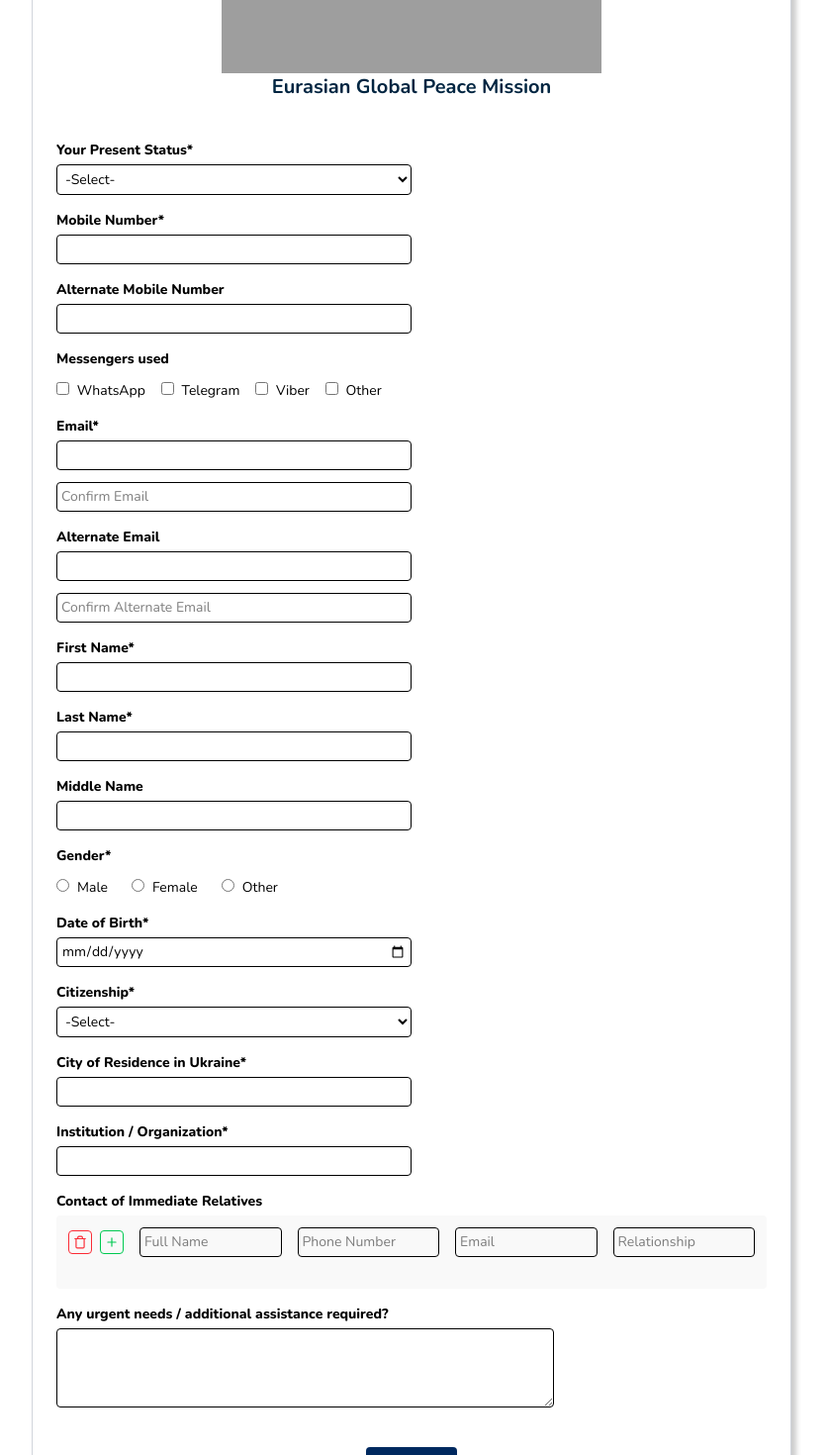
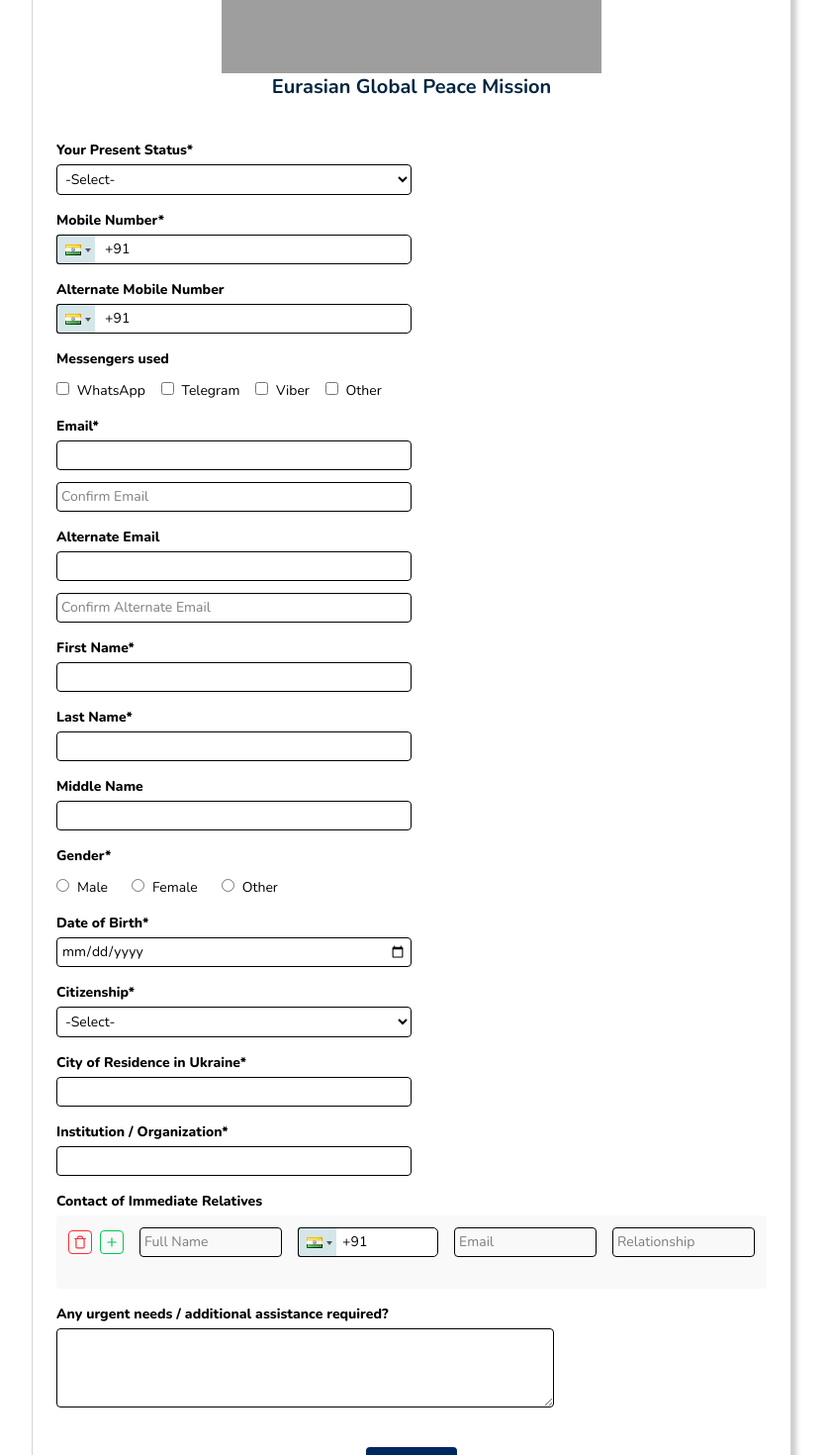
Before and after one commit to gaurav-pndy/egpm, a React (Vite) app: page /resettlement in a window 1280 px wide. Shown: the part 867-2337 px from the top of the page at 99% size, without its empty margins (224-1062 px from the left). Built offline with nearby package versions, Linux system fonts and the light colour scheme; grey boxes are pictures that could not be loaded.

Commit message:
added country codes

```diff
--- a/package.json
+++ b/package.json
@@ -15,6 +15,7 @@
     "react": "^19.0.0",
     "react-dom": "^19.0.0",
     "react-hook-form": "^7.54.2",
+    "react-phone-input-2": "^2.15.1",
     "react-router": "^7.4.0",
     "react-router-dom": "^7.4.0",
     "tailwindcss": "^4.0.15"
--- a/src/pages/Resettlement.jsx
+++ b/src/pages/Resettlement.jsx
@@ -2,6 +2,8 @@
 import { useForm, useFieldArray, Controller } from "react-hook-form";
 import { Plus, Trash } from "lucide-react";
 import countries from "../utils/countries";
+import PhoneInput from "react-phone-input-2";
+import "react-phone-input-2/lib/style.css";
 
 const Resettlement = () => {
   const {
@@ -100,10 +102,20 @@
 
           <div className="flex flex-col gap-1">
             <label className="font-[800]">Mobile Number*</label>
-            <input
+            {/* <input
               type="tel"
               {...register("mobile", { required: "Mobile number required" })}
               className="border p-1 md:w-1/2 rounded"
+            /> */}
+            <PhoneInput
+              country={"in"}
+              type="tel"
+              {...register("mobile", { required: "Mobile number required" })}
+              inputClass="border !border-black !text-sm !h-fit !py-1 md:!w-1/2 rounded"
+              buttonClass="!bg-[#d5e6e9]  !border-black !border-r-0"
+              dropdownClass="!bg-white !text-black !shadow-lg"
+              containerClass=""
+              enableSearch
             />
             {errors.mobile && (
               <span className="text-red-600 font-semibold text-xs mt-1">
@@ -114,10 +126,15 @@
 
           <div className="flex flex-col gap-1">
             <label className="font-[800]">Alternate Mobile Number</label>
-            <input
+            <PhoneInput
+              country={"in"}
               type="tel"
               {...register("altMobile")}
-              className="border p-1 md:w-1/2 rounded"
+              inputClass="border !border-black !text-sm !h-fit !py-1 md:!w-1/2 rounded"
+              buttonClass="!bg-[#d5e6e9]  !border-black !border-r-0"
+              dropdownClass="!bg-white !text-black !shadow-lg"
+              containerClass=""
+              enableSearch
             />
           </div>
 
@@ -342,14 +359,21 @@
                     })}
                     className="border p-1 w-full md:w-1/4 rounded"
                   />
-                  <input
-                    type="tel"
-                    placeholder="Phone Number"
-                    {...register(`relatives.${index}.phone`, {
-                      required: "Required",
-                    })}
-                    className="border p-1 w-full md:w-1/4 rounded"
-                  />
+
+                  <div className="w-full md:w-1/4">
+                    <PhoneInput
+                      country={"in"}
+                      type="tel"
+                      {...register(`relatives.${index}.phone`, {
+                        required: "Required",
+                      })}
+                      inputClass="border !border-black !text-sm !h-fit !px-11 !py-1 !w-full rounded"
+                      buttonClass="!bg-[#d5e6e9]  !border-black !border-r-0"
+                      dropdownClass="!bg-white !text-black !shadow-lg"
+                      containerClass=""
+                      enableSearch
+                    />
+                  </div>
                   <input
                     type="email"
                     placeholder="Email"
```
Also changed, not shown: 1 other file (tests, documents, lock files or other folders).
